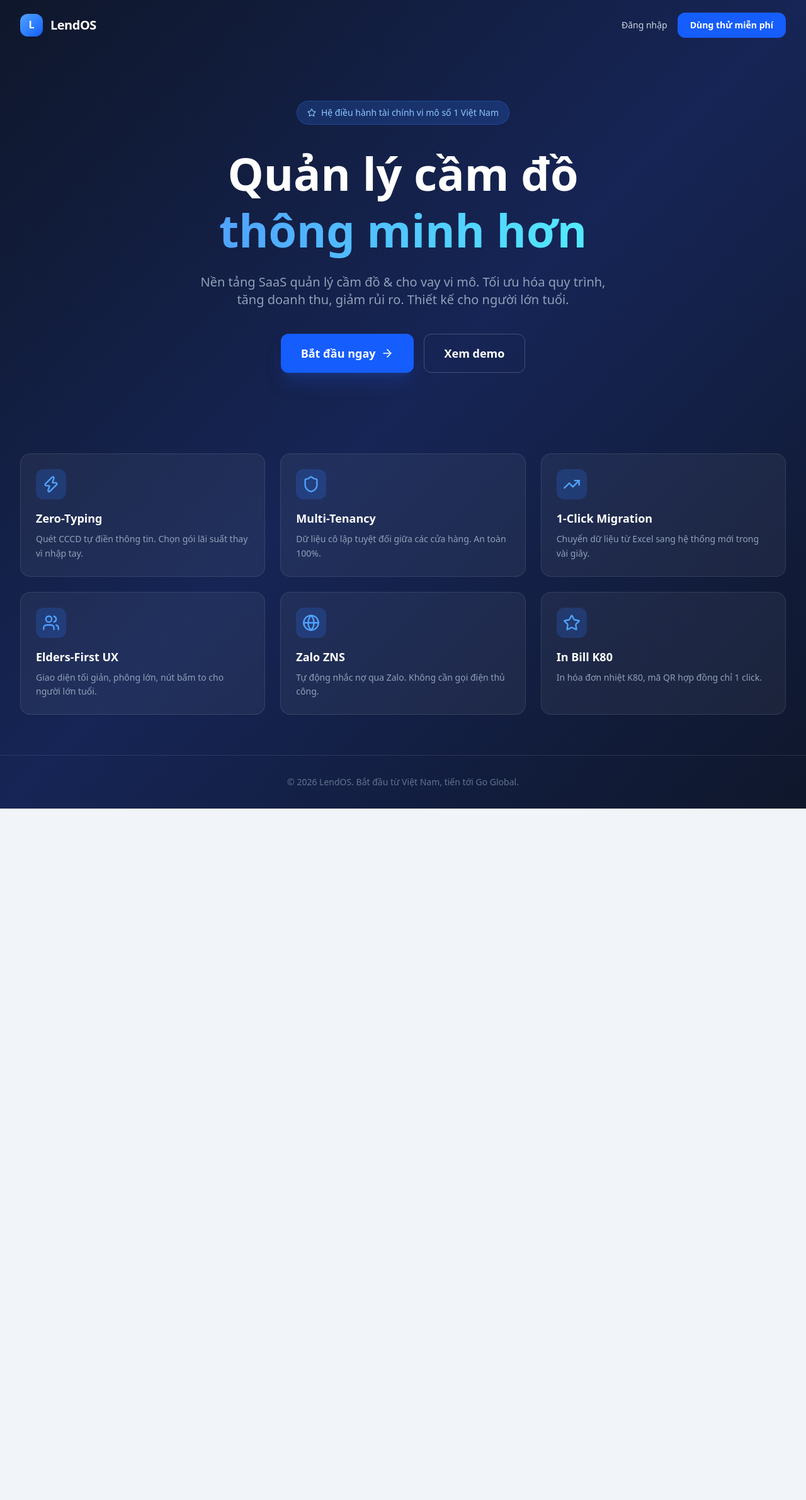
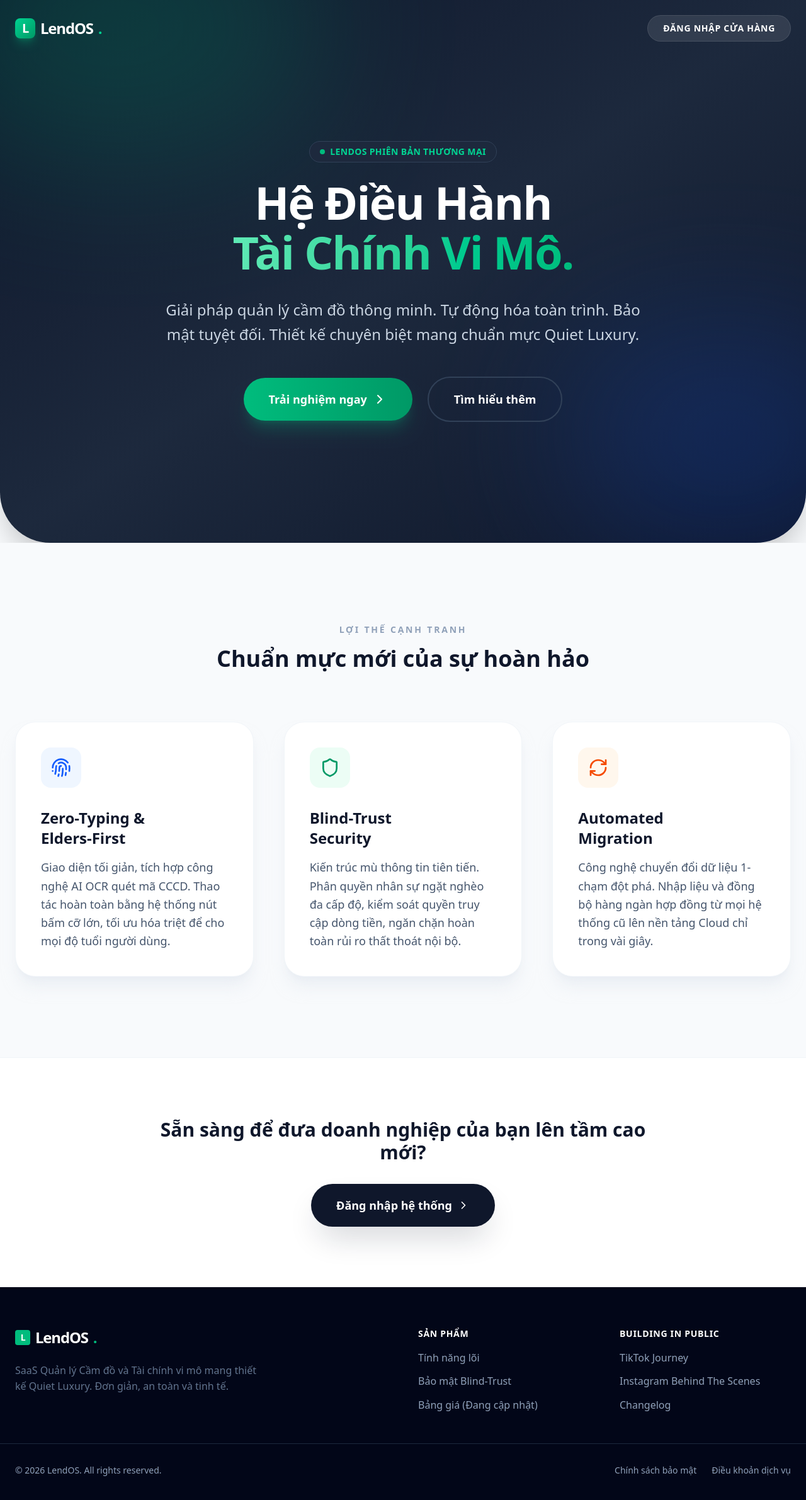
Before and after one commit to Tuanvu07/camvon, a Next.js app: page / in a window 1280 px wide. Shown: the top 2382 px of the page at 63% size. Before the commit the page ends 1284 px from the top, so only its background shows below. Built offline with nearby package versions, Linux system fonts and the light colour scheme.

Commit message:
feat(marketing): build B2B quiet luxury landing page for saas commercialization

```diff
--- a/src/app/page.tsx
+++ b/src/app/page.tsx
@@ -1,68 +1,156 @@
 import Link from 'next/link';
-import { ArrowRight, Shield, Zap, Users, TrendingUp, Globe, Star } from 'lucide-react';
+import { Shield, Fingerprint, RefreshCw, ChevronRight } from 'lucide-react';
 
 export default function LandingPage() {
   return (
-    <div className="min-h-screen bg-gradient-to-br from-slate-900 via-blue-950 to-slate-900 text-white">
-      {/* Nav */}
-      <nav className="flex items-center justify-between px-8 py-5 max-w-7xl mx-auto">
-        <div className="flex items-center gap-3">
-          <div className="w-9 h-9 rounded-xl bg-gradient-to-br from-blue-400 to-blue-600 flex items-center justify-center font-black text-white">L</div>
-          <span className="font-black text-xl tracking-tight">LendOS</span>
-        </div>
-        <div className="flex items-center gap-4">
-          <Link href="/dashboard" className="text-slate-300 hover:text-white transition-colors text-sm">Đăng nhập</Link>
-          <Link href="/dashboard" className="bg-blue-600 hover:bg-blue-500 text-white px-5 py-2.5 rounded-xl font-bold text-sm transition-colors">
-            Dùng thử miễn phí
+    <div className="min-h-screen bg-slate-50 font-sans text-slate-900 flex flex-col">
+      {/* HEADER */}
+      <header className="absolute top-0 w-full z-50">
+        <div className="max-w-7xl mx-auto px-6 py-6 flex justify-between items-center">
+          <div className="text-2xl font-black tracking-tighter text-white flex items-center gap-2">
+            <div className="w-8 h-8 bg-gradient-to-br from-emerald-400 to-emerald-600 rounded-lg flex items-center justify-center shadow-lg shadow-emerald-500/30">
+              <span className="text-white text-xl leading-none">L</span>
+            </div>
+            LendOS<span className="text-emerald-400">.</span>
+          </div>
+          <Link href="/login" className="px-6 py-2.5 rounded-full bg-white/10 hover:bg-white/20 text-white font-semibold backdrop-blur-md border border-white/10 transition-all text-sm uppercase tracking-wider">
+            Đăng Nhập Cửa Hàng
           </Link>
         </div>
-      </nav>
+      </header>
 
-      {/* Hero */}
-      <section className="max-w-7xl mx-auto px-8 pt-20 pb-16 text-center">
-        <div className="inline-flex items-center gap-2 bg-blue-500/20 border border-blue-500/30 rounded-full px-4 py-2 text-sm font-medium text-blue-300 mb-8">
-          <Star size={14} /> Hệ điều hành tài chính vi mô số 1 Việt Nam
+      {/* HERO SECTION */}
+      <section className="relative pt-40 pb-32 lg:pt-56 lg:pb-48 bg-gradient-to-br from-slate-900 via-slate-800 to-slate-900 overflow-hidden rounded-b-[3rem] lg:rounded-b-[5rem] shadow-2xl">
+        {/* Subtle background patterns */}
+        <div className="absolute top-0 left-0 w-full h-full overflow-hidden opacity-20 pointer-events-none">
+          <div className="absolute -top-[20%] -left-[10%] w-[50%] h-[50%] rounded-full bg-emerald-500 blur-[120px]"></div>
+          <div className="absolute top-[60%] -right-[10%] w-[40%] h-[40%] rounded-full bg-blue-600 blur-[120px]"></div>
         </div>
-        <h1 className="text-5xl md:text-7xl font-black mb-6 leading-tight">
-          Quản lý cầm đồ<br />
-          <span className="bg-gradient-to-r from-blue-400 to-cyan-300 bg-clip-text text-transparent">
-            thông minh hơn
-          </span>
-        </h1>
-        <p className="text-xl text-slate-400 max-w-2xl mx-auto mb-10">
-          Nền tảng SaaS quản lý cầm đồ & cho vay vi mô. Tối ưu hóa quy trình, tăng doanh thu, giảm rủi ro. Thiết kế cho người lớn tuổi.
-        </p>
-        <div className="flex gap-4 justify-center flex-wrap">
-          <Link href="/dashboard" className="bg-blue-600 hover:bg-blue-500 text-white px-8 py-4 rounded-xl font-bold text-lg flex items-center gap-2 transition-all hover:scale-105 shadow-xl shadow-blue-900/50">
-            Bắt đầu ngay <ArrowRight size={20} />
-          </Link>
-          <button className="border border-white/20 text-white px-8 py-4 rounded-xl font-bold text-lg hover:bg-white/5 transition-colors">
-            Xem demo
-          </button>
+
+        <div className="relative max-w-5xl mx-auto px-6 text-center z-10">
+          <div className="inline-block mb-6 px-4 py-1.5 rounded-full bg-slate-800 border border-slate-700 backdrop-blur-sm">
+            <span className="text-emerald-400 font-bold text-sm tracking-wide uppercase flex items-center gap-2">
+              <span className="relative flex h-2 w-2">
+                <span className="animate-ping absolute inline-flex h-full w-full rounded-full bg-emerald-400 opacity-75"></span>
+                <span className="relative inline-flex rounded-full h-2 w-2 bg-emerald-500"></span>
+              </span>
+              LendOS Phiên Bản Thương Mại
+            </span>
+          </div>
+          <h1 className="text-5xl lg:text-7xl font-black text-white tracking-tight leading-[1.1] mb-8">
+            Hệ Điều Hành <br className="hidden md:block" />
+            <span className="text-transparent bg-clip-text bg-gradient-to-r from-emerald-300 to-emerald-500">Tài Chính Vi Mô.</span>
+          </h1>
+          <p className="text-xl lg:text-2xl text-slate-300 font-medium max-w-3xl mx-auto leading-relaxed mb-12">
+            Giải pháp quản lý cầm đồ thông minh. Tự động hóa toàn trình. Bảo mật tuyệt đối. Thiết kế chuyên biệt mang chuẩn mực Quiet Luxury.
+          </p>
+
+          <div className="flex flex-col sm:flex-row items-center justify-center gap-4 sm:gap-6">
+            <Link href="/login" className="w-full sm:w-auto px-10 py-5 rounded-full bg-gradient-to-r from-emerald-500 to-emerald-600 hover:from-emerald-400 hover:to-emerald-500 text-white font-bold text-lg shadow-xl shadow-emerald-500/20 active:scale-95 transition-all flex items-center justify-center gap-2 group">
+              Trải nghiệm ngay <ChevronRight className="group-hover:translate-x-1 transition-transform" />
+            </Link>
+            <a href="#features" className="w-full sm:w-auto px-10 py-5 rounded-full bg-transparent hover:bg-slate-800 border-2 border-slate-700 text-white font-bold text-lg transition-all active:scale-95 text-center">
+              Tìm hiểu thêm
+            </a>
+          </div>
         </div>
       </section>
 
-      {/* Features */}
-      <section className="max-w-7xl mx-auto px-8 py-16 grid grid-cols-1 md:grid-cols-3 gap-6">
-        {[
-          { icon: <Zap size={28} />, title: 'Zero-Typing', desc: 'Quét CCCD tự điền thông tin. Chọn gói lãi suất thay vì nhập tay.' },
-          { icon: <Shield size={28} />, title: 'Multi-Tenancy', desc: 'Dữ liệu cô lập tuyệt đối giữa các cửa hàng. An toàn 100%.' },
-          { icon: <TrendingUp size={28} />, title: '1-Click Migration', desc: 'Chuyển dữ liệu từ Excel sang hệ thống mới trong vài giây.' },
-          { icon: <Users size={28} />, title: 'Elders-First UX', desc: 'Giao diện tối giản, phông lớn, nút bấm to cho người lớn tuổi.' },
-          { icon: <Globe size={28} />, title: 'Zalo ZNS', desc: 'Tự động nhắc nợ qua Zalo. Không cần gọi điện thủ công.' },
-          { icon: <Star size={28} />, title: 'In Bill K80', desc: 'In hóa đơn nhiệt K80, mã QR hợp đồng chỉ 1 click.' },
-        ].map(f => (
-          <div key={f.title} className="bg-white/5 border border-white/10 rounded-2xl p-6 hover:bg-white/10 transition-colors">
-            <div className="w-12 h-12 bg-blue-500/20 rounded-xl flex items-center justify-center text-blue-400 mb-4">{f.icon}</div>
-            <h3 className="font-bold text-lg mb-2">{f.title}</h3>
-            <p className="text-slate-400 text-sm leading-relaxed">{f.desc}</p>
+      {/* CORE MOATS SECTION */}
+      <section id="features" className="py-24 lg:py-32 bg-slate-50 relative z-20">
+        <div className="max-w-7xl mx-auto px-6">
+          <div className="text-center mb-20">
+            <h2 className="text-sm font-black text-slate-400 uppercase tracking-[0.2em] mb-4">Lợi thế cạnh tranh</h2>
+            <h3 className="text-4xl font-black text-slate-900">Chuẩn mực mới của sự hoàn hảo</h3>
           </div>
-        ))}
+
+          <div className="grid grid-cols-1 md:grid-cols-3 gap-8 lg:gap-12">
+            {/* Feature 1 */}
+            <div className="bg-white p-10 rounded-[2rem] border border-slate-100 shadow-xl shadow-slate-200/50 hover:-translate-y-2 transition-transform duration-300">
+              <div className="w-16 h-16 bg-blue-50 text-blue-600 rounded-2xl flex items-center justify-center mb-8">
+                <Fingerprint size={32} />
+              </div>
+              <h4 className="text-2xl font-black text-slate-900 mb-4">Zero-Typing &<br/>Elders-First</h4>
+              <p className="text-slate-600 text-lg font-medium leading-relaxed">
+                Giao diện tối giản, tích hợp công nghệ AI OCR quét mã CCCD. Thao tác hoàn toàn bằng hệ thống nút bấm cỡ lớn, tối ưu hóa triệt để cho mọi độ tuổi người dùng.
+              </p>
+            </div>
+
+            {/* Feature 2 */}
+            <div className="bg-white p-10 rounded-[2rem] border border-slate-100 shadow-xl shadow-slate-200/50 hover:-translate-y-2 transition-transform duration-300">
+              <div className="w-16 h-16 bg-emerald-50 text-emerald-600 rounded-2xl flex items-center justify-center mb-8">
+                <Shield size={32} />
+              </div>
+              <h4 className="text-2xl font-black text-slate-900 mb-4">Blind-Trust<br/>Security</h4>
+              <p className="text-slate-600 text-lg font-medium leading-relaxed">
+                Kiến trúc mù thông tin tiên tiến. Phân quyền nhân sự ngặt nghèo đa cấp độ, kiểm soát quyền truy cập dòng tiền, ngăn chặn hoàn toàn rủi ro thất thoát nội bộ.
+              </p>
+            </div>
+
+            {/* Feature 3 */}
+            <div className="bg-white p-10 rounded-[2rem] border border-slate-100 shadow-xl shadow-slate-200/50 hover:-translate-y-2 transition-transform duration-300">
+              <div className="w-16 h-16 bg-orange-50 text-orange-600 rounded-2xl flex items-center justify-center mb-8">
+                <RefreshCw size={32} />
+              </div>
+              <h4 className="text-2xl font-black text-slate-900 mb-4">Automated<br/>Migration</h4>
+              <p className="text-slate-600 text-lg font-medium leading-relaxed">
+                Công nghệ chuyển đổi dữ liệu 1-chạm đột phá. Nhập liệu và đồng bộ hàng ngàn hợp đồng từ mọi hệ thống cũ lên nền tảng Cloud chỉ trong vài giây.
+              </p>
+            </div>
+          </div>
+        </div>
       </section>
 
-      {/* Footer */}
-      <footer className="border-t border-white/10 py-8 text-center text-slate-500 text-sm">
-        © 2026 LendOS. Bắt đầu từ Việt Nam, tiến tới Go Global.
+      <section className="py-24 bg-white border-t border-slate-100">
+        <div className="max-w-4xl mx-auto px-6 text-center">
+          <h2 className="text-3xl font-black text-slate-900 mb-8">Sẵn sàng để đưa doanh nghiệp của bạn lên tầm cao mới?</h2>
+          <Link href="/login" className="inline-flex items-center gap-2 px-10 py-5 rounded-full bg-slate-900 hover:bg-slate-800 text-white font-bold text-lg shadow-2xl shadow-slate-900/20 active:scale-95 transition-all">
+            Đăng nhập hệ thống <ChevronRight size={20} />
+          </Link>
+        </div>
+      </section>
+
+      {/* FOOTER */}
+      <footer className="bg-slate-950 text-slate-400 py-16 mt-auto">
+        <div className="max-w-7xl mx-auto px-6 grid grid-cols-1 md:grid-cols-4 gap-12 border-b border-slate-800 pb-12 mb-8">
+          <div className="col-span-1 md:col-span-2">
+            <div className="text-2xl font-black tracking-tighter text-white flex items-center gap-2 mb-6">
+              <div className="w-6 h-6 bg-emerald-500 rounded flex items-center justify-center">
+                <span className="text-white text-sm leading-none">L</span>
+              </div>
+              LendOS<span className="text-emerald-500">.</span>
+            </div>
+            <p className="text-slate-500 max-w-sm font-medium">
+              SaaS Quản lý Cầm đồ và Tài chính vi mô mang thiết kế Quiet Luxury. Đơn giản, an toàn và tinh tế.
+            </p>
+          </div>
+
+          <div>
+            <h5 className="text-white font-bold mb-4 uppercase tracking-wider text-sm">Sản phẩm</h5>
+            <ul className="space-y-3 font-medium">
+              <li><a href="#features" className="hover:text-emerald-400 transition-colors">Tính năng lõi</a></li>
+              <li><a href="#features" className="hover:text-emerald-400 transition-colors">Bảo mật Blind-Trust</a></li>
+              <li><a href="#" className="hover:text-emerald-400 transition-colors">Bảng giá (Đang cập nhật)</a></li>
+            </ul>
+          </div>
+
+          <div>
+            <h5 className="text-white font-bold mb-4 uppercase tracking-wider text-sm">Building in Public</h5>
+            <ul className="space-y-3 font-medium">
+              <li><a href="https://tiktok.com" target="_blank" rel="noreferrer" className="hover:text-emerald-400 transition-colors flex items-center gap-2">TikTok Journey</a></li>
+              <li><a href="https://instagram.com" target="_blank" rel="noreferrer" className="hover:text-emerald-400 transition-colors flex items-center gap-2">Instagram Behind The Scenes</a></li>
+              <li><a href="#" className="hover:text-emerald-400 transition-colors">Changelog</a></li>
+            </ul>
+          </div>
+        </div>
+
+        <div className="max-w-7xl mx-auto px-6 flex flex-col md:flex-row justify-between items-center gap-4 font-medium text-sm">
+          <p>© {new Date().getFullYear()} LendOS. All rights reserved.</p>
+          <div className="flex gap-6">
+            <a href="#" className="hover:text-white transition-colors">Chính sách bảo mật</a>
+            <a href="#" className="hover:text-white transition-colors">Điều khoản dịch vụ</a>
+          </div>
+        </div>
       </footer>
     </div>
   );
```
